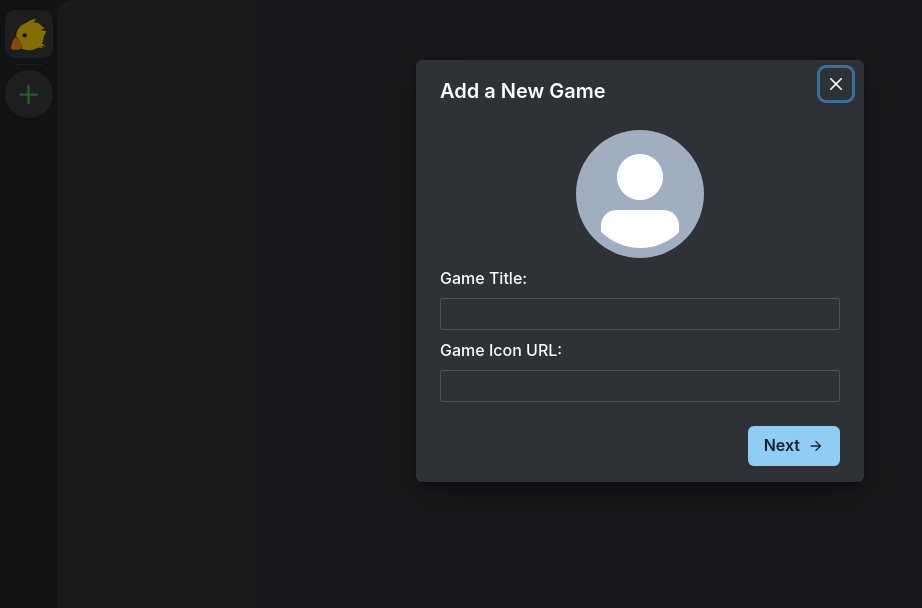
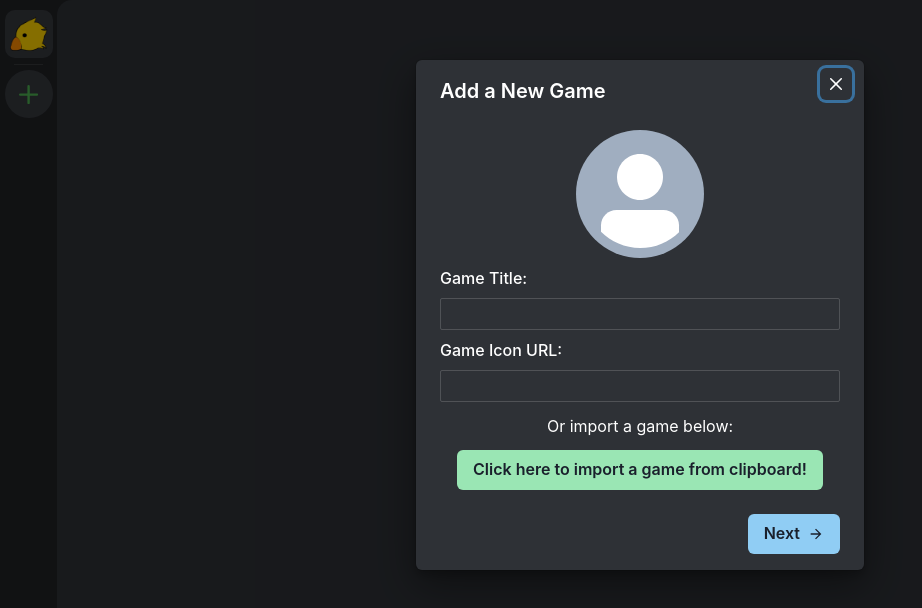
Before and after one commit to UserModel/Chocodo, a React (Create React App) app: page / in a window 1280 px wide. Both pictures are taken after a click on the element 28 px from the left and 94 px from the top of the page. Shown: the top 608 px of the page, without its empty margins (0-922 px from the left). Built offline with nearby package versions, Linux system fonts and the light colour scheme.

Commit message:
Add game import and export

```diff
--- a/src/components/EditGame.tsx
+++ b/src/components/EditGame.tsx
@@ -18,8 +18,14 @@ import {
     HStack,
     Spacer,
     useToast,
+    Text,
 } from '@chakra-ui/react'
-import { ArrowForwardIcon, ArrowBackIcon, DeleteIcon } from '@chakra-ui/icons'
+import {
+    ArrowForwardIcon,
+    ArrowBackIcon,
+    DeleteIcon,
+    CopyIcon,
+} from '@chakra-ui/icons'
 import { Game } from '../models/game'
 import { useState, useEffect } from 'react'
 import TimePicker, { TimePickerValue } from 'react-time-picker'
@@ -366,6 +372,40 @@ export const EditGame = (props: PropTypes) => {
         errorMessage,
     ])
 
+    const copyGameData = () => {
+        navigator.clipboard.writeText(JSON.stringify(gameData))
+        toast({
+            variant: 'left-accent',
+            status: 'success',
+            title: `Game data copied to clipboard!`,
+            isClosable: true,
+        })
+    }
+
+    const addGameFromClipboard = () => {
+        navigator.clipboard
+            .readText()
+            .then((gameText) => {
+                const clipboardGame: Game = JSON.parse(gameText)
+                clipboardGame.id = Math.floor(Math.random() * Date.now())
+                props.addGame(clipboardGame)
+                toast({
+                    variant: 'left-accent',
+                    status: 'success',
+                    title: `Game data added to Chocodo!`,
+                    isClosable: true,
+                })
+            })
+            .catch(() => {
+                toast({
+                    variant: 'left-accent',
+                    status: 'error',
+                    title: `Not a valid game object!`,
+                    isClosable: true,
+                })
+            })
+    }
+
     const addGame = () => {
         if (gameName === '') {
             setErrorMessage(errorMessages.NoGameTitle)
@@ -438,10 +478,25 @@ export const EditGame = (props: PropTypes) => {
                 <ModalBody>
                     {currentStep === 0 && stepZero()}
                     {currentStep === 1 && stepOne()}
+                    {currentStep === 0 && gameData.id === 0 && (
+                        <>
+                            <VStack spacing={3} mt={3}>
+                                <Text>Or import a game below:</Text>
+
+                                <Button
+                                    colorScheme="green"
+                                    onClick={() => addGameFromClipboard()}
+                                >
+                                    Click here to import a game from clipboard!
+                                </Button>
+                            </VStack>
+                        </>
+                    )}
                 </ModalBody>
 
                 <ModalFooter>
-                    {gameData.id !== 0 && (
+                    {gameData.id !== 0 && currentStep === 0 && (
+                        <>
                             <DeleteConfirmation
                                 children={
                                     <Button
@@ -455,6 +510,16 @@ export const EditGame = (props: PropTypes) => {
                                 }
                                 onConfirm={() => removeCurrentGame()}
                             />
+                            <Button
+                                colorScheme="blue"
+                                variant="outline"
+                                mr={3}
+                                leftIcon={<CopyIcon />}
+                                onClick={() => copyGameData()}
+                            >
+                                Copy Game Data
+                            </Button>
+                        </>
                     )}
                     <Spacer />
                     {currentStep !== 0 && (
```
Also changed, not shown: src/pages/InformationPanel.tsx (+10 -2 lines), 1 other file (tests, documents, lock files or other folders). Lines whose indentation alone changed are shown as unchanged.
